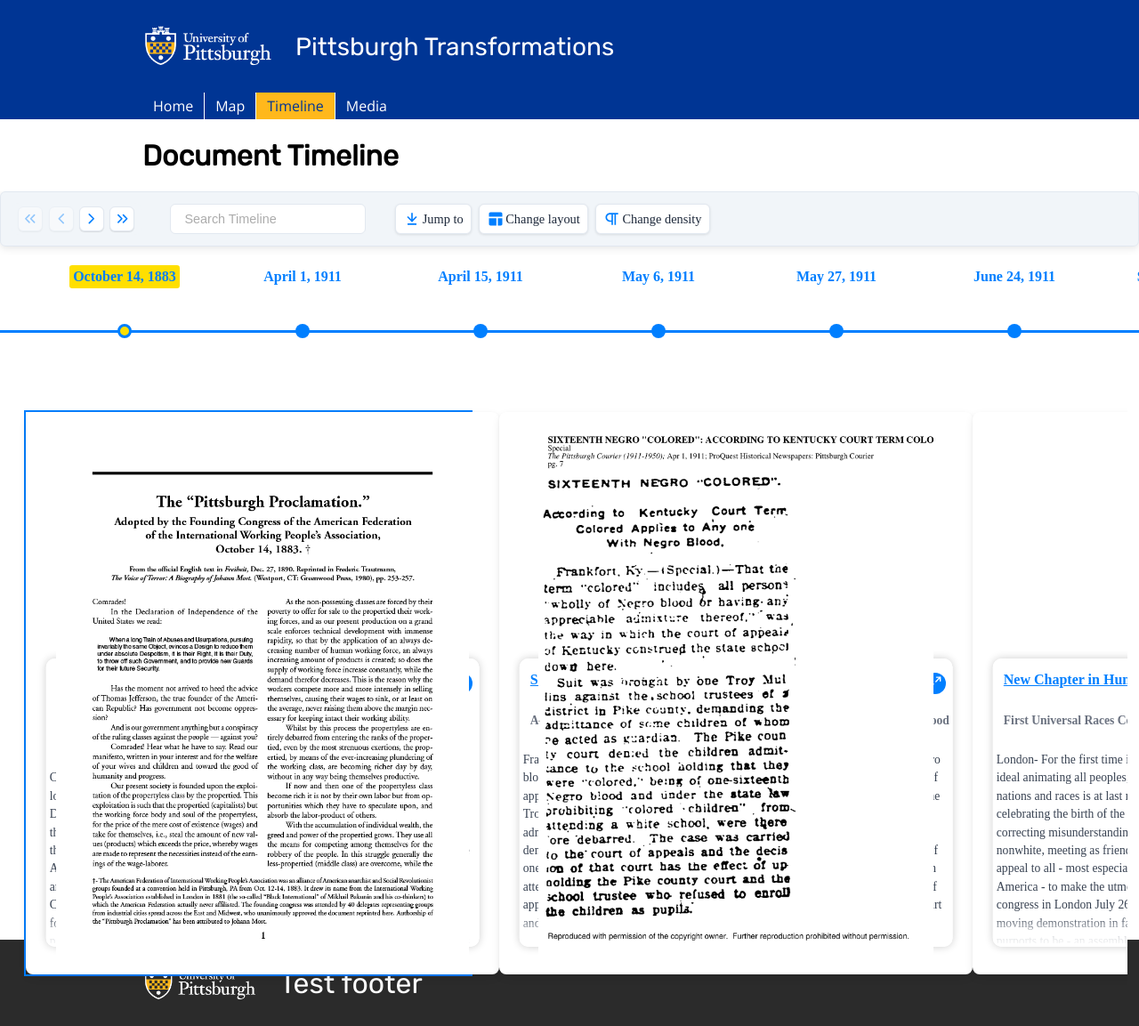
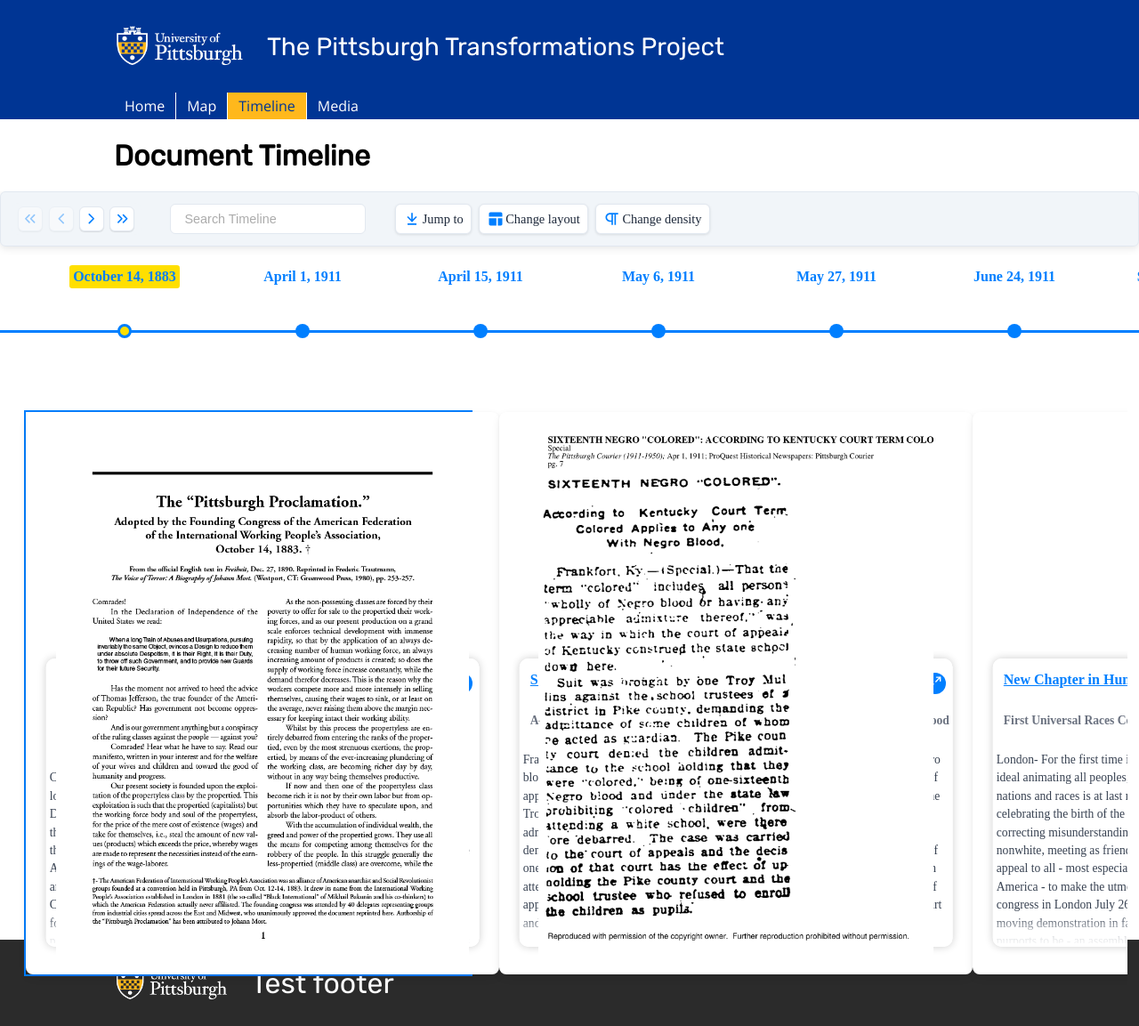
Before and after one commit to nfarnan/transformations_project_website, a React (Vite) app in the folder Transformations-website/: page /Timeline in a window 1280 px wide. Shown: the whole page at 89% size. Built offline with nearby package versions, Linux system fonts and the light colour scheme.

Commit message:
Change rem values to % values in Layout and Home page.

```diff
--- a/Transformations-website/src/index.css
+++ b/Transformations-website/src/index.css
@@ -19,8 +19,10 @@
   position: relative;
   bottom: 0;
   align-items: center;
-  padding-left: 10rem;
-  padding-right: 10rem;
+  /* padding-left: 10rem;
+  padding-right: 10rem; */
+  padding-left: 10%;
+  padding-right: 10%;
 }
 
 .footer h1 {
@@ -43,8 +45,10 @@
   text-align: center;
   background-color: #003594;
   margin: 0;
-  padding-left: 10rem;
-  padding-right: 10rem;
+  /* padding-left: 10rem;
+  padding-right: 10rem; */
+  padding-left: 10%;
+  padding-right: 10%;
   position: relative;
 }
 
@@ -84,10 +88,10 @@
   top: 0;
   z-index: 10;
   height: 30px;
-  /* padding-left: 11.25rem; */
-  /* padding-right: 11.25rem; */
-  padding-left: 10rem;
-  padding-right: 10rem;
+  /* padding-left: 10rem;
+  padding-right: 10rem; */
+  padding-left: 10%;
+  padding-right: 10%;
   font-family: "Open Sans","Helvetica Neue",Helvetica,Arial,sans-serif;
 }
 
@@ -168,8 +172,10 @@
 }
 
 .timeline-div h1 {
-  padding-left: 10rem;
-  padding-right: 10rem;
+  /* padding-left: 10rem;
+  padding-right: 10rem; */
+  padding-left: 10%;
+  padding-right: 10%;
 }
 .chrono h1 {
   padding-left: 0rem;
@@ -199,8 +205,10 @@
   padding-bottom: 1rem;
   border-width: 1px;
   text-align: center;
-  margin-left: 15rem;
-  margin-right: 15rem;
+  /* margin-left: 15rem;
+  margin-right: 15rem; */
+  margin-left: 15%;
+  margin-right: 15%;
 }
 
 .audio-title {
--- a/Transformations-website/src/pages/Layout.jsx
+++ b/Transformations-website/src/pages/Layout.jsx
@@ -52,7 +52,7 @@
         <div className="header-seal">
           <img src={logo} alt={logoAlt}></img>
         </div>
-        <h1>Pittsburgh Transformations</h1>
+        <h1>The Pittsburgh Transformations Project</h1>
       </div>
       <nav className="navbar">
         <List />
```
